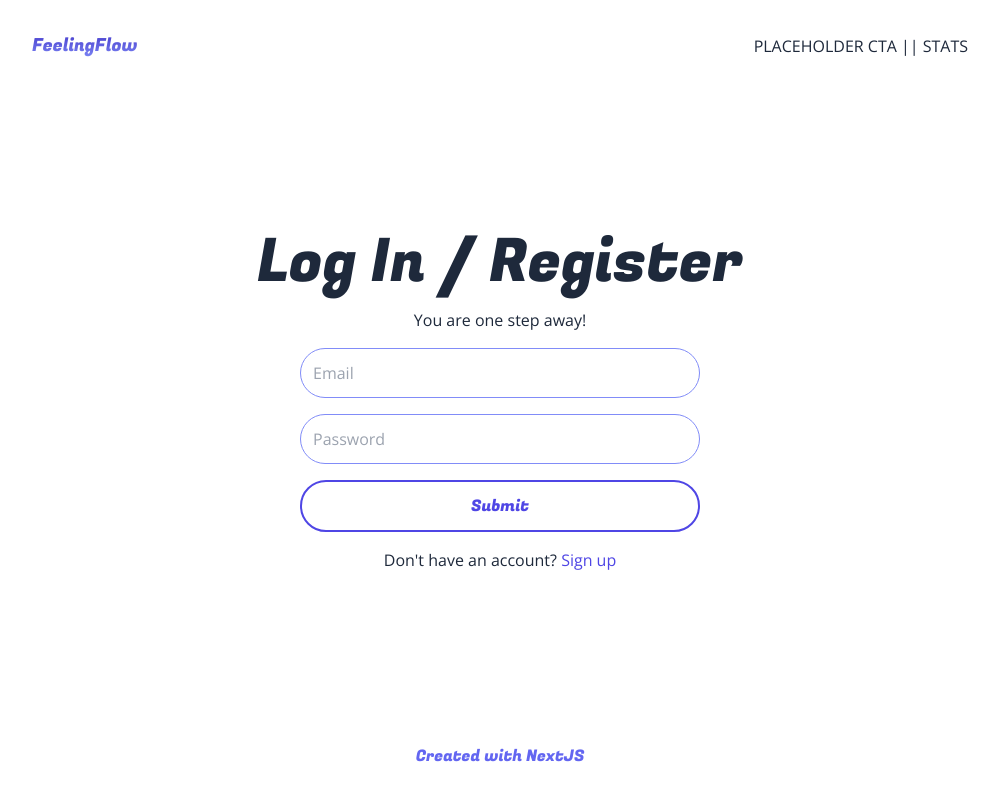
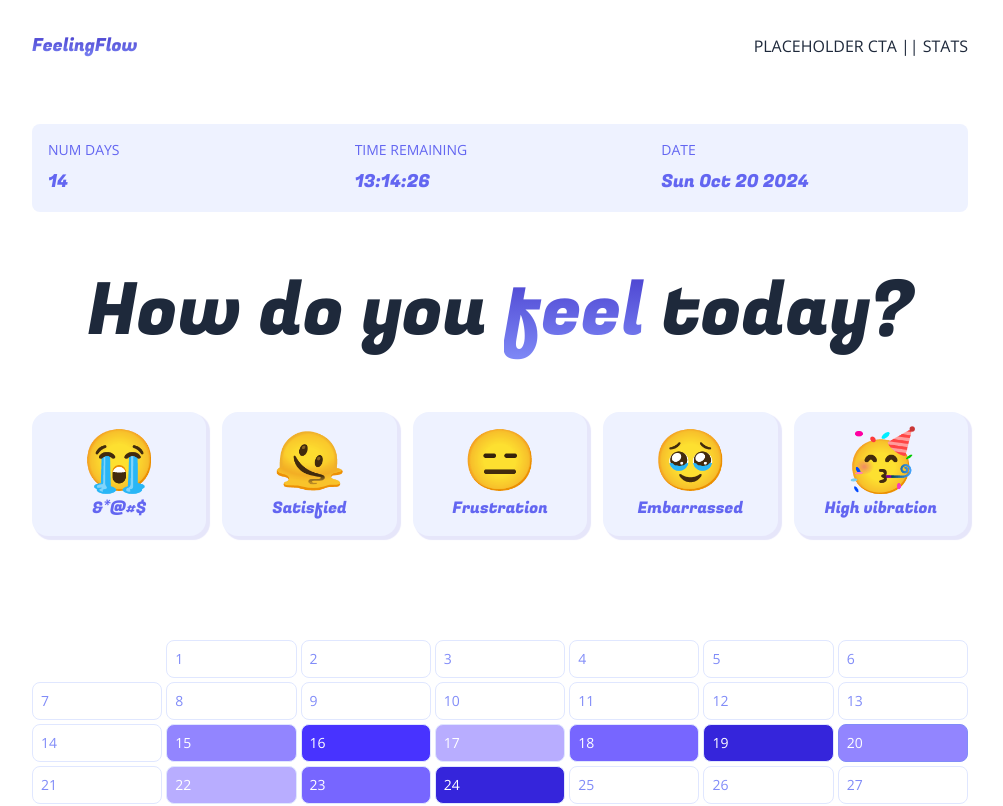
Before and after one commit to Hristiyan-Petrov/perosnal-projects, a Next.js app in the folder first-nextjs-project/my-app/: page /dashboard in a window 1280 px wide. Shown: the top 806 px of the page, without its empty margins (140-1143 px from the left). Built offline with nearby package versions, Linux system fonts and the light colour scheme.

Commit message:
Create Calendar component

```diff
--- a/first-nextjs-project/my-app/app/dashboard/page.js
+++ b/first-nextjs-project/my-app/app/dashboard/page.js
@@ -7,7 +7,7 @@
 
 export default function DashboardPage() {
 
-    const isAuthenticated = false;
+    const isAuthenticated = true;
 
     let children = (
         <Login />
--- a/first-nextjs-project/my-app/components/Calendar.js
+++ b/first-nextjs-project/my-app/components/Calendar.js
@@ -1,5 +1,91 @@
+import { gradients, baseRating } from "@/utils/index";
+
+const months = {
+    'January': 'Jan',
+    'February': 'Feb',
+    'March': 'Mar',
+    'April': 'Apr',
+    'May': 'May',
+    'June': 'Jun',
+    'July': 'Jul',
+    'August': 'Aug',
+    'September': 'Sep',
+    'October': 'Oct',
+    'November': 'Nov',
+    'December': 'Dec'
+};
+
+const now = new Date();
+
+const dayList = [
+    'Monday', 'Tuesday', 'Wednesday', 'Thursday',
+    'Friday', 'Saturday', 'Sunday'
+];
+
+export const data = {
+    "15": 2, "16": 4, "17": 1, "18": 3, "19": 5,
+    "20": 2, "22": 1, "23": 3, "24": 5,
+}
+
 export default function Calendar(props) {
+    const { demo } = props;
+
+    const year = 2024;
+    const month = 'July';
+    const monthNow = new Date(year, Object.keys(months).indexOf(month), 1);
+    const firstDayOfMonth = monthNow.getDay();
+    const daysInMonth = new Date(year, Object.keys(months).indexOf(month) + 1, 0).getDate();
+
+    const daysToDisplay = firstDayOfMonth + daysInMonth;
+    const numRows = (Math.floor(daysToDisplay / 7) + (daysToDisplay % 7 ? 1 : 0));
+
     return (
-        <p>Calendar</p>
-    )
+        <div className="flex flex-col overflow-hidden gap-1 py-4 sm:py-6 md:py-10">
+            {[...Array(numRows).keys()].map((row, rowIndex) => {
+                return (
+                    <div key={rowIndex} className="grid grid-cols-7 gap-1">
+                        {dayList.map((dayOfWeek, dayofWeekIndex) => {
+
+                            let dayIndex = (rowIndex * 7) + dayofWeekIndex - (firstDayOfMonth - 1);
+
+                            let dayDisplay = dayIndex > daysInMonth
+                                ? false
+                                : (row === 0 & dayofWeekIndex < firstDayOfMonth)
+                                    ? false
+                                    : true;
+
+
+                            let isToday = dayIndex === now.getDate();
+
+                            if (!dayDisplay) {
+                                return (
+                                    <div className="bg-white" key={dayofWeekIndex}>
+                                    </div>
+                                )
+                            }
+
+                            let color = demo
+                                ? gradients.indigo[baseRating[dayIndex]]
+                                : dayIndex in data
+                                    ? gradients.indigo[data[dayIndex]]
+                                    : 'white'
+
+                            return (
+                                <div
+                                    style={{ background: color }}
+                                    className={
+                                        "text-xs sm:text-sm border border-solid p-2 flex items-center gap-2 justify-between rounded-lg " +
+                                        (isToday ? ' border-indigo-400 ' : ' border-indigo-100 ') +
+                                        (color === 'white' ? ' text-indigo-400 ' : 'text-white ')
+                                    }
+                                    key={dayofWeekIndex}>
+                                    <p>{dayIndex}</p>
+                                </div>
+                            )
+                        })}
+                    </div>
+                );
+            })}
+        </div>
+    );
 }
--- a/first-nextjs-project/my-app/components/Dashboard.js
+++ b/first-nextjs-project/my-app/components/Dashboard.js
@@ -1,5 +1,49 @@
+import { Fugaz_One } from "next/font/google";
+import Calendar from "./Calendar";
+
+const fugaz = Fugaz_One({ subsets: ["latin"], weight: '400' });
+
 export default function Dashboard() {
+    const statuses = {
+        num_days: 14,
+        time_remaining: '13:14:26',
+        date: (new Date()).toDateString()
+    };
+
+    const moods = {
+        '&*@#$': '😭',
+        'Satisfied': '🫠',
+        'Frustration': '😑',
+        'Embarrassed': '🥹',
+        'High vibration': '🥳',
+    };
+
     return (
-        <div>Dashboard</div>
-    )
+        <div className="flex flex-col flex-1 gap-8 sm:gap-12 md:gap-16">
+            <div className="grid grid-cols-3 bg-indigo-50 text-indigo-500 p-4 gap-4 rounded-lg ">
+                {Object.keys(statuses).map((status, statusIndex) => {
+                    return (
+                        <div key={statusIndex} className="flex flex-col gap-1 sm:gap-2">
+                            <p className="font-medium uppercase text-xs sm:text-sm truncate ">{status.replaceAll('_', ' ')}</p>
+                            <p className={'text-base sm:text-lg truncate ' + fugaz.className}>{statuses[status]}</p>
+                        </div>
+                    );
+                })}
+            </div>
+            <h4 className={'text-5xl sm:text-6xl md:text-7xl text-center ' + fugaz.className}>
+                How do you <span className="textGradient">feel</span> today?
+            </h4>
+            <div className="flex items-strech flex-wrap gap-4">
+                {Object.keys(moods).map((mood, i) => {
+                    return (
+                        <button key={i} className={'p-4 rounded-2xl purpleShadow duration-200 bg-indigo-50 hover:bg-indigo-100 text-center flex flex-col items-center gap-2 flex-1 '}>
+                            <p className="text-4xl sm:text-5xl md:text-6xl">{moods[mood]}</p>
+                            <p className={"text-indigo-500 " + fugaz.className}>{mood}</p>
+                        </button>
+                    )
+                })}
+            </div>
+            <Calendar />
+        </div>
+    );
 }
--- /dev/null
+++ b/first-nextjs-project/my-app/utils/index.js
@@ -0,0 +1,19 @@
+export const gradients = {
+    indigo: ['#dcd6ff', '#b8adff', '#9285ff', '#7766ff', '#4833ff', '#3525db', '#261ab1', '#1a1093', '#10097a',],
+    green: ['#dcfdc3', '#affc9d', '#7cf86c', '#4bf246', '#0cea1c', '#0dc928', '#0ca82f', '#038731', '#047031',],
+    blue: ['#ccfffa', '#9afefe', '#66f1fc', '#41dffa', '#07c2f7', '#0497d4', '#0171b1', '#02518e', '#003a76',],
+    yellow: ['#fff8db', '#fff0b8', '#ffe495', '#ffd97b', '#ffc84f', '#dba339', '#b78127', '#936118', '#7a4b10',],
+    pink: ['#ffd8f2', '#ffb1ea', '#ff8aea', '#ff6df1', '#ff3dfe', '#cd2ddb', '#9d1fb7', '#731493', '#540b7a',],
+};
+
+export const baseRating = {
+    "0": 2, "1": 5, "2": 4, "3": 1, "4": 3,
+    "5": 2, "6": 4, "7": 1, "8": 5, "9": 3,
+    "10": 2, "11": 4, "12": 1, "13": 3, "14": 5,
+    "15": 2, "16": 4, "17": 1, "18": 3, "19": 5,
+    "20": 2, "21": 4, "22": 1, "23": 3, "24": 5,
+    "25": 3, "26": 4, "27": 2, "28": 1, "29": 2,
+    "30": 4, "31": 1, "32": 3, "33": 5, "34": 2,
+    "35": 4, "36": 1, "37": 5, "38": 3, "39": 2,
+    "40": 5, "41": 4, "42": 1, "43": 3,
+};
```
